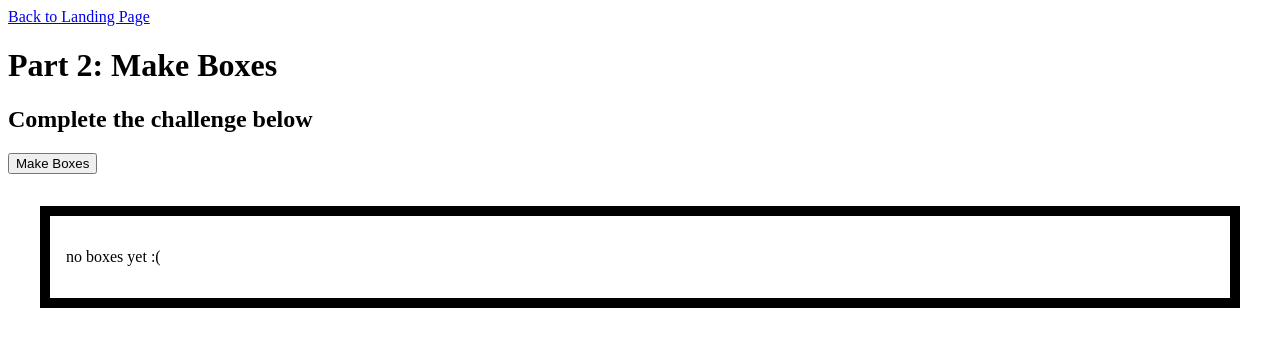
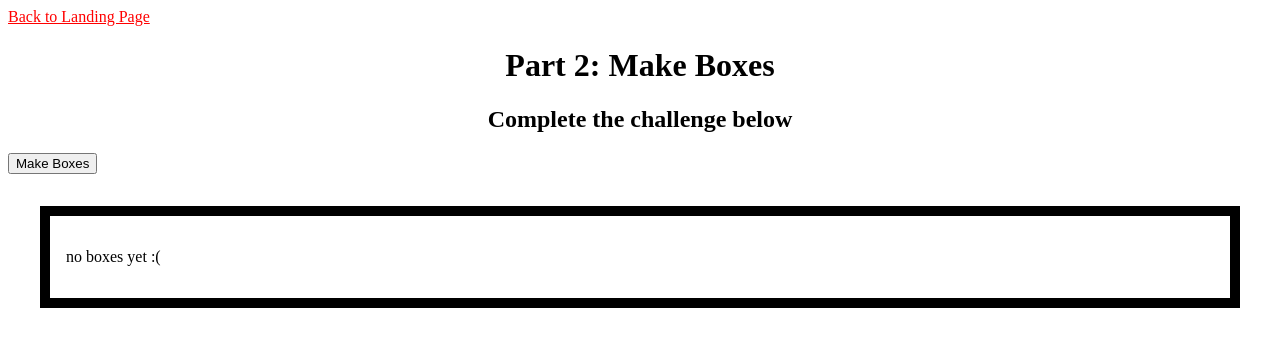
Before and after one commit to selizondo003/practice4, a plain HTML site: page part2.html in a window 1280 px wide. Drawn offline with Linux system fonts and the light colour scheme.

Commit message:
adjustments to appearance

```diff
--- a/part2.html
+++ b/part2.html
@@ -12,6 +12,13 @@
             box-sizing: border-box;
             }
 
+            h1, h2, p {
+                text-align: center;
+            }
+
+            a{
+                color: red;
+            }
             .container {
             display: flex;
             flex-wrap: wrap;
```
Also changed, not shown: index.html (+3 -1 lines), part1.html (+3 -0 lines).
